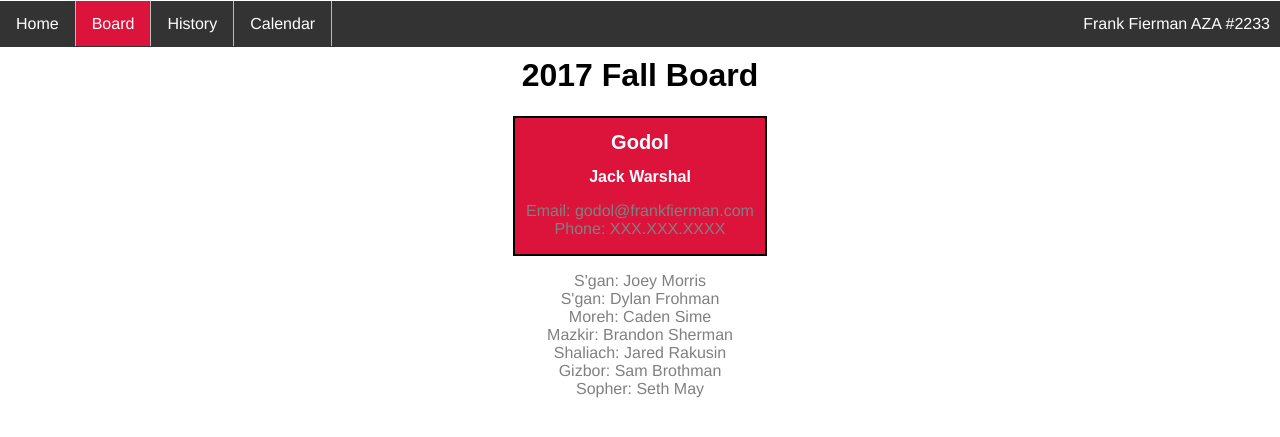
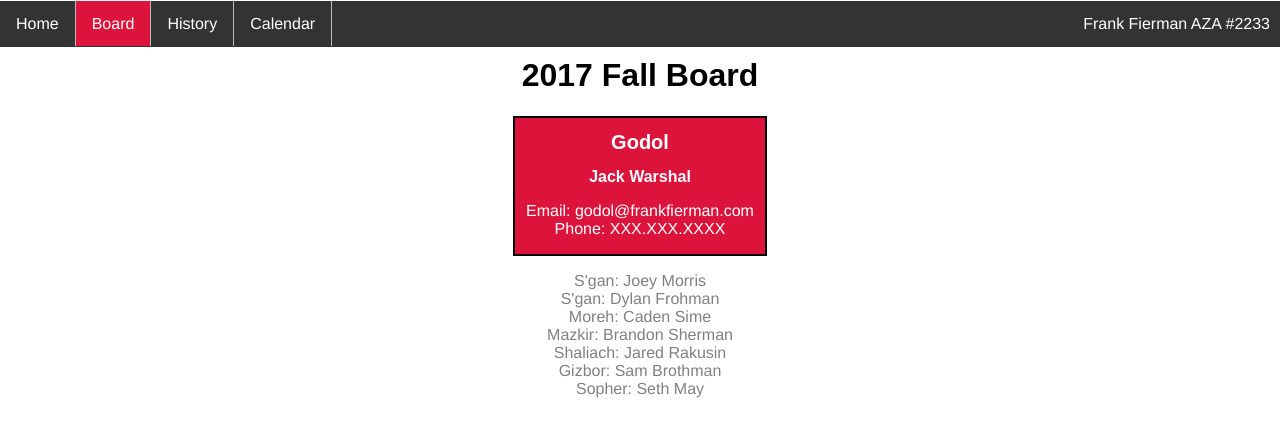
Before and after one commit to fiermanmazkir/fiermanmazkir.github.io, a Jekyll site: the page built from board/index.md, in a window 1280 px wide. Shown: the top 437 px of the page. Built offline with Jekyll 4.4.1, drawn with Linux system fonts in a browser that asks for light colours.

Commit message:
Update index.md

```diff
--- a/board/index.md
+++ b/board/index.md
@@ -12,7 +12,7 @@ cat: board
 <div class="godol-board">
          <h1 class="godol-board">Godol</h1>
 	 <h2 class="godol-board">Jack Warshal</h2>
-	 <p>Email: godol@frankfierman.com<br>
+	 <p class="godol-board">Email: godol@frankfierman.com<br>
 	 Phone: XXX.XXX.XXXX</p>
 </div>
 <p>
```
